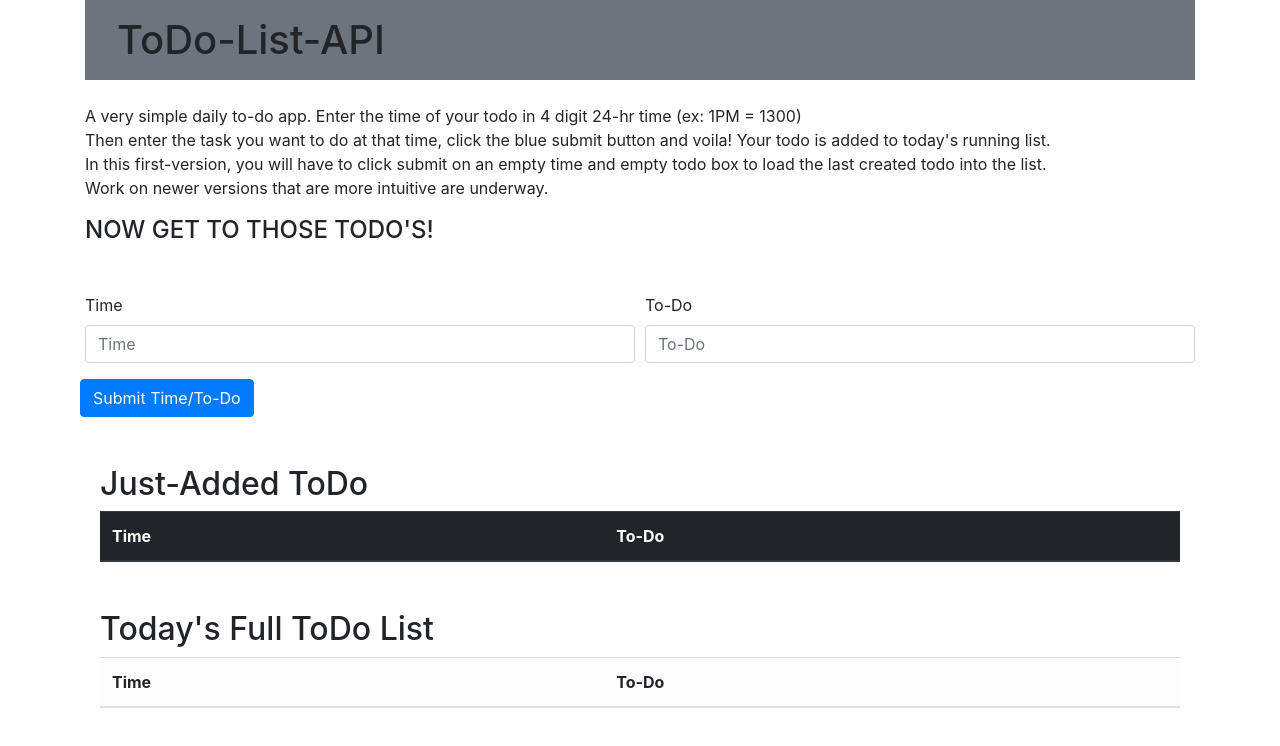
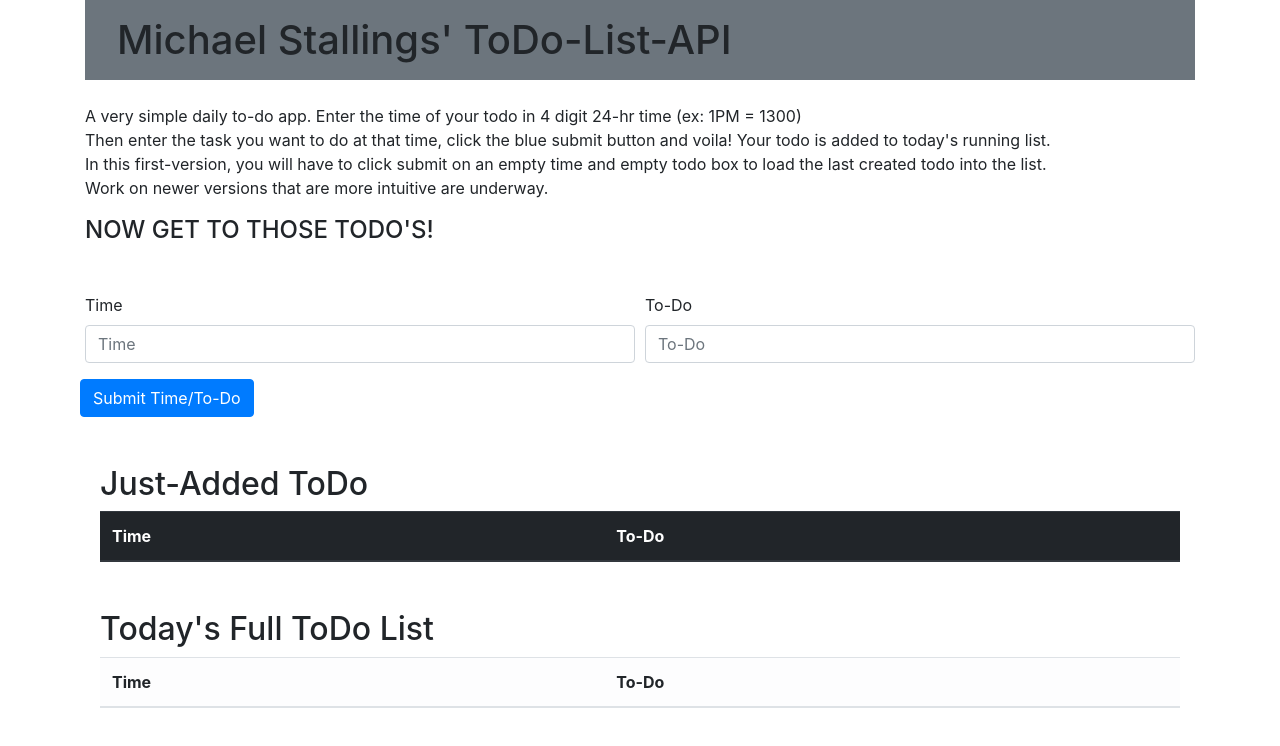
Before and after one commit to stall84/express-api-todoList, a website: page public/index.html in a window 1280 px wide. Drawn offline with nearby package versions, Linux system fonts and the light colour scheme.

Commit message:
Version 1.0.1 Added name to page nav

```diff
--- a/public/index.html
+++ b/public/index.html
@@ -14,7 +14,7 @@
 <body>
   <div class="container" id="navCont">
     <nav class="navbar navbar-expand-lg navbar-light bg-secondary">
-      <span class="navbar mb-0 h1">ToDo-List-API</span>
+      <span class="navbar mb-0 h1">Michael Stallings' ToDo-List-API</span>
     </nav>
   </div>
 
```
